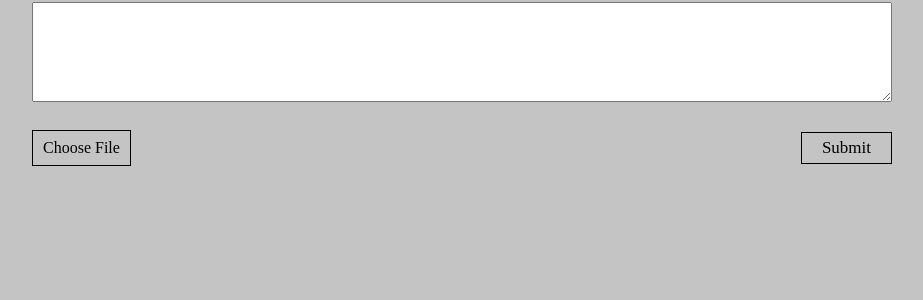
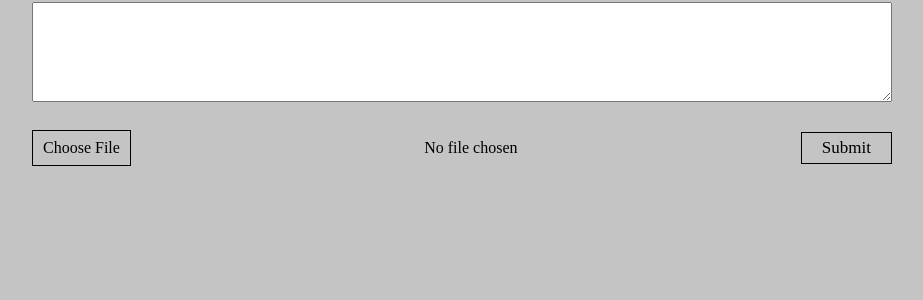
Before and after one commit to Orlando-Bloom/sign-shape, a Flask app: page /new in a window 1280 px wide. Shown: the part 340-640 px from the top of the page, without its empty margins (178-1101 px from the left). Run offline with Flask 3, Linux system fonts and the light colour scheme; parts of the project's set-up code (start-up, migrations or seed data) failed here and were passed over.

Commit message:
button submission
redesign for file name

```diff
--- a/templates/post.html
+++ b/templates/post.html
@@ -16,7 +16,7 @@
             margin: 0;
             font-family: "Times New Roman", serif;
             font-size: 18px;
-            background-color: #C4C4C4; /* Matches the background color in the screenshot */
+            background-color: #C4C4C4;
         }
 
         .container {
@@ -69,6 +69,12 @@
             display: none;
         }
 
+        .file-name {
+            margin-left: 10px;
+            font-size: 16px;
+            font-family: "Times New Roman", serif;
+        }
+
         button {
             font-family: "Times New Roman", serif;
             font-size: 17px;
@@ -94,9 +100,17 @@
                     <input id="media" type="file" name="media" accept="image/*,video/*">
                     Choose File
                 </label>
+                <span id="file-name" class="file-name">No file chosen</span> <!-- File name display -->
                 <button type="submit">Submit</button>
             </div>
         </form>
     </div>
+
+    <script>
+        document.getElementById("media").addEventListener("change", function(event) {
+            let fileName = event.target.files.length > 0 ? event.target.files[0].name : "No file chosen";
+            document.getElementById("file-name").textContent = fileName;
+        });
+    </script>
 </body>
 </html>
```
Also changed, not shown: instance/db.sqlite.
